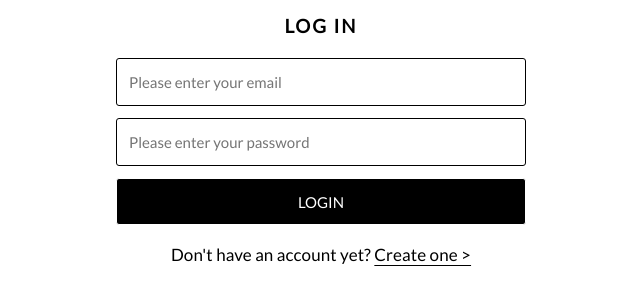
After one commit to AchabNassim/ecom-website, a PHP site: page /login.php in a window 1280 px wide. The commit adds this page. Shown: the top 305 px of the page, without its empty margins (319-959 px from the left). Run offline with PHP 8.4, Linux system fonts and the light colour scheme.

Commit message:
added login

```diff
--- a/item.php
+++ b/item.php
@@ -11,7 +11,7 @@
 </head>
 <body>
 	<div id="title">
-		<p><a href="index.php">HOME</a>> <?php echo $row["categorie"] ?></p>
+		<p><a href="index.php">HOME</a>  >   <?php echo $row["categorie"] ?></p>
 	</div>
 	<div class="container">
 		<div class="container-div">
--- /dev/null
+++ b/login.php
@@ -0,0 +1,37 @@
+<?php
+	session_start();
+	// if(isset($_SESSION['username'])){
+	// 	header('location: index.php');
+	// }
+?>
+<!DOCTYPE html>
+<html lang="en">
+<head>
+	<meta charset="UTF-8">
+	<meta name="viewport" content="width=device-width, initial-scale=1.0">
+	<title>Document</title>
+	<link rel="stylesheet" href="style/style.register.css">
+</head>
+<body>
+	<h3>LOG IN</h3>
+	<div class="container">
+		<form action="includes/dbInc/login.php" method="POST">
+			<div>
+				<label for="email"></label>
+				<input type="text" name="email" id="email" placeholder="Please enter your email">
+			</div>
+			<div>
+				<label for="password"></label>
+				<input type="password" name="password" id="password" placeholder="Please enter your password">
+				<?php if(isset($_GET['error'])) :?>
+					<p id="passwordV">Wrong email or password</p>
+				<?php endif ?>
+			</div>
+			<div>
+				<input type="submit" name="submit" value="LOGIN" id="submitBtn">
+			</div>
+			<span id="create">Don't have an account yet? <a href="register.php">Create one ></a></span>
+		</form>
+	</div>
+</body>
+</html>
--- a/register.php
+++ b/register.php
@@ -8,6 +8,7 @@
 	<link rel="stylesheet" href="style/style.register.css">
 </head>
 <body>
+	<h3>REGISTER NOW</h3>
 	<div class="container">
 		<form action="includes/dbInc/register.php" method="POST">
 		<div>
--- a/style/style.register.css
+++ b/style/style.register.css
@@ -6,6 +6,13 @@
   padding: 0px;
   margin: 0px;
 }
+
+h3 {
+  text-align: center;
+  margin: 15px;
+  letter-spacing: 2px;
+}
+
 .container {
   display: flex;
   justify-content: center;
@@ -18,7 +25,7 @@
 
 input {
   margin: 6px;
-  width: 440px;
+  width: 410px;
   height: 48px;
   padding: 12px;
   border-radius: 3px;
@@ -35,8 +42,26 @@ input[type="submit"]
 }
 
 #submitBtn {
-  height: 50px;
-  font-size: 16px;
+  height: 47px;
+  font-size: 15px;
   background-color: black;
   color: white;
+  transition: ease-out 0.5s;
 }
+
+#submitBtn:hover{
+  box-shadow: inset 410px 0 0 0 #00aeef;
+  color: white;
+}
+
+#create {
+  display: block;
+  margin: 13px;
+  font-size: 17px;
+  letter-spacing: 0.1px;
+}
+
+a {
+  color: inherit !important;
+  text-underline-offset : 4px;
+}
```
Also changed, not shown: includes/dbInc/login.php (added, +31 -0 lines), style/style.allProd.css (+5 -5 lines), style/style.product.css (+4 -5 lines).
